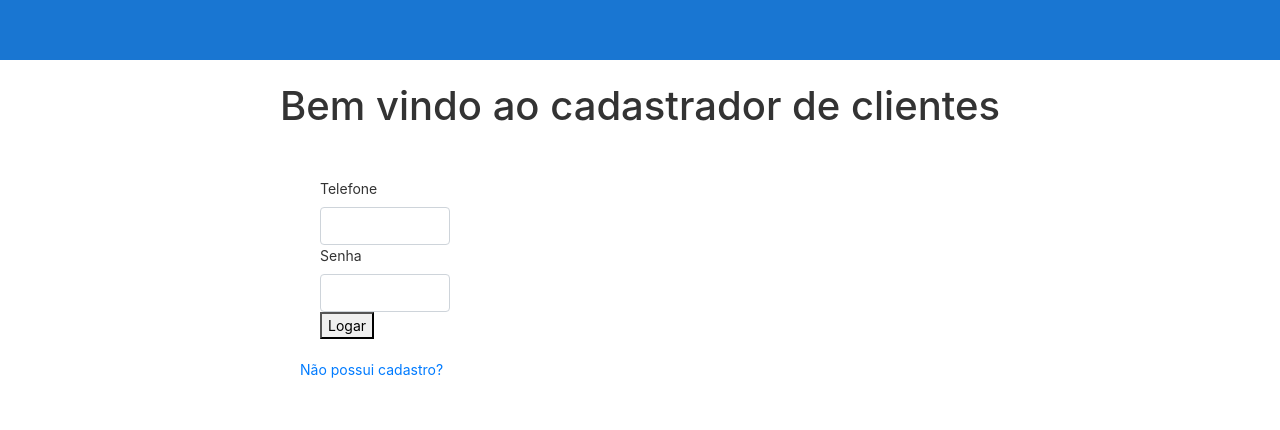
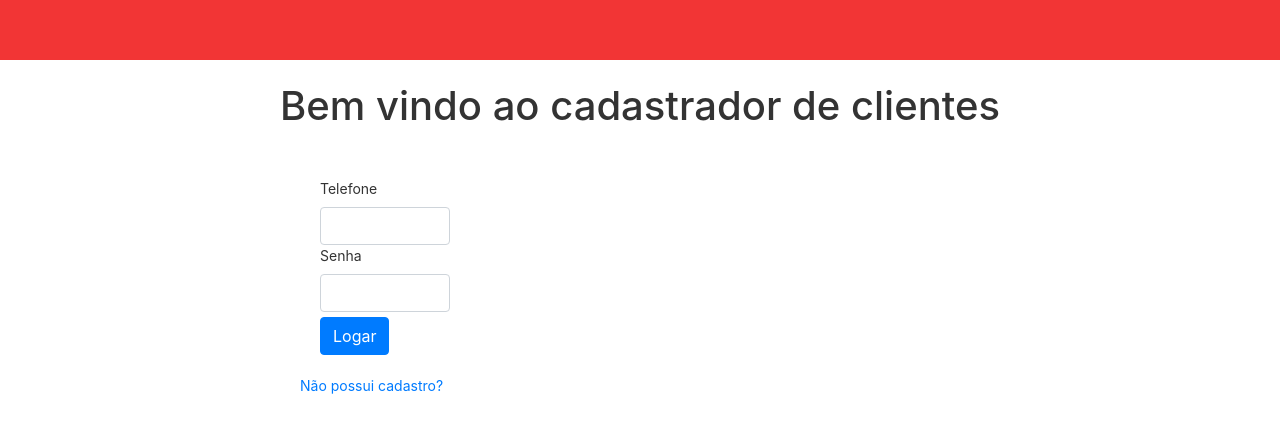
Before and after one commit to thiagoasd/PAPW-front, an Angular app: page / in a window 1280 px wide. Shown: the top 430 px of the page. Built offline with nearby package versions, Linux system fonts and the light colour scheme.

Commit message:
Thiago Teixeira - Ajustes de melhoria de layout

```diff
--- a/src/app/app.component.html
+++ b/src/app/app.component.html
@@ -42,7 +42,7 @@
     height: 60px;
     display: flex;
     align-items: center;
-    background-color: #1976d2;
+    background-color: #F23535;
     color: white;
     font-weight: 600;
   }
--- a/src/app/login/login.component.html
+++ b/src/app/login/login.component.html
@@ -14,8 +14,8 @@
                     <label for="senha" class="labels">Senha</label>
                     <input class="form-control" type="password" formControlName="senha" id="senha">
                 </div>
-                <div class="row col-3">
-                    <button type="button" (click)="submit()">Logar</button>
+                <div class="row col-3" style="margin-top: 5px;">
+                    <button type="button" class="btn btn-primary" (click)="submit()">Logar</button>
                 </div>
             </div>
         </form>
--- a/src/app/usuario/criar-cliente/criar-cliente.component.html
+++ b/src/app/usuario/criar-cliente/criar-cliente.component.html
@@ -10,7 +10,7 @@
                     <input class="form-control" type="tel" formControlName="name" id="name" required>
                 </div>
                 <div class="row col-3">
-                    <label for="phone_number" class="labels">telefone</label>
+                    <label for="phone_number" class="labels">Telefone</label>
                     <input class="form-control" type="text" formControlName="phone_number" id="phone_number" required minlength="9" maxlength="11">
                 </div>
                 <div class="row col-3">
@@ -21,7 +21,7 @@
                     <label for="address_number" class="labels">Num</label>
                     <input class="form-control" type="text" formControlName="address_number" id="address_number" required>
                 </div>
-                <div class="row col-6">
+                <div class="row col-6" style="margin-top: 5px;">
                     <button type="button" class="col-3 btn btn-primary" (click)="submit()" [disabled]="!clienteForm.valid">Criar</button>
                     <button type="button" class="col-3 btn btn-primary" (click)="voltar()">Voltar</button>
                 </div>
--- a/src/app/usuario/detalhe-cliente/detalhe-cliente.component.html
+++ b/src/app/usuario/detalhe-cliente/detalhe-cliente.component.html
@@ -20,7 +20,7 @@
                 <label for="address_number" class="labels">Num</label>
                 <input class="form-control" type="text"  id="address_number" [value]="cliente.address_number" disabled>
             </div>
-            <div class="row col-6">
+            <div class="row col-6" style="margin-top: 5px;">
                 <button class="col-3 btn btn-primary" type="button" (click)="voltar()">Voltar</button>
             </div>
         </div>
--- a/src/app/usuario/detalhe-usuario/detalhe-usuario.component.html
+++ b/src/app/usuario/detalhe-usuario/detalhe-usuario.component.html
@@ -16,11 +16,11 @@
                 <label for="phone_number" class="labels">Telefone</label>
                 <input class="form-control" type="text" id="phone_number" [value]="usuario.phone_number" disabled>
             </div>
-            <div class="row col-6">
+            <div class="row col-6" style="margin-top: 5px;">
                 <button class="col-3 btn btn-primary" type="button" (click)="editar()">Editar</button>
                 <button class="col-3 btn btn-primary" type="button" (click)="voltar()">Voltar</button>
             </div>
-            <div class="row col-6">
+            <div class="row col-6" style="margin-top: 5px;">
                 <button class="btn btn-danger" type="button" (click)="excluir()">Excluir</button>
             </div>
         </div>
--- a/src/app/usuario/editar-cliente/editar-cliente.component.html
+++ b/src/app/usuario/editar-cliente/editar-cliente.component.html
@@ -21,7 +21,7 @@
                     <label for="address_number" class="labels">Num</label>
                     <input class="form-control" type="text" formControlName="address_number" id="address_number">
                 </div>
-                <div class="row col-6">
+                <div class="row col-6" style="margin-top: 5px;">
                     <button class="col-3 btn btn-primary" type="button" (click)="submit()">Editar</button>
                     <button class="col-3 btn btn-primary" type="button" (click)="voltar()">Voltar</button>
                 </div>
--- a/src/app/usuario/editar-usuario/editar-usuario.component.html
+++ b/src/app/usuario/editar-usuario/editar-usuario.component.html
@@ -17,7 +17,7 @@
                     <label for="password" class="labels">Senha atual</label>
                     <input class="form-control" type="password" formControlName="password" id="password">
                 </div>
-                <div class="row col-6">
+                <div class="row col-6" style="margin-top: 5px;">
                     <button class="col-3 btn btn-primary" type="button" (click)="submit()">Editar</button>
                     <button class="col-3 btn btn-primary" type="button" (click)="voltar()">Voltar</button>
                 </div>
```
